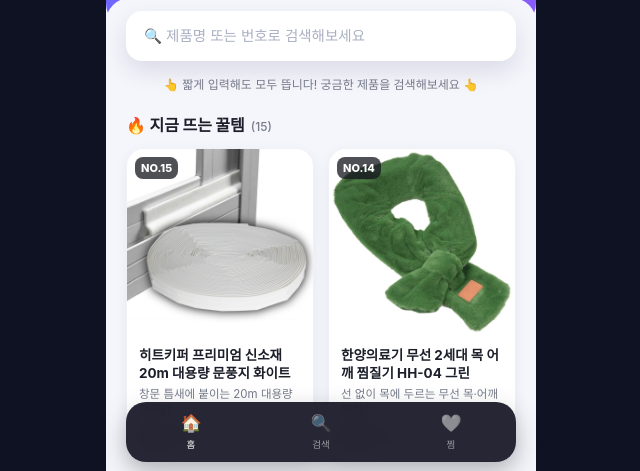
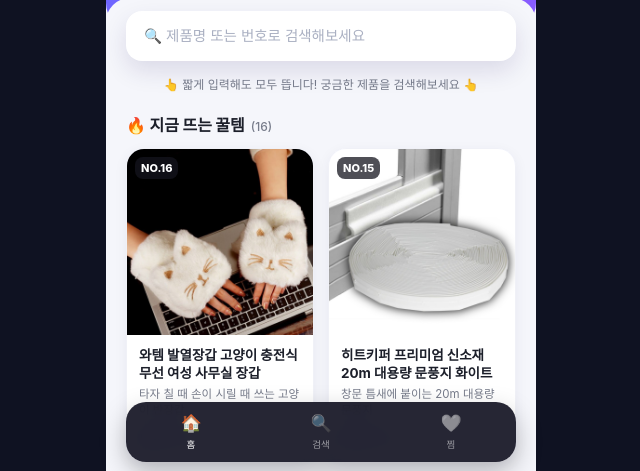
Before and after one commit to sehwan50593/igw-bio, a plain HTML site: page index.html in a window 1280 px wide. Shown: the part 324-795 px from the top of the page, without its empty margins (319-959 px from the left). Drawn offline with Linux system fonts and the light colour scheme.

Commit message:
상품 16번 링크 추가
Co-Authored-By: Claude Sonnet 5.5 <noreply@anthropic.com>

```diff
--- a/index.html
+++ b/index.html
@@ -272,6 +272,14 @@
   // img: 실제 상품 사진 경로 (없으면 emoji로 대체 표시)
   const products = [
     {
+      id: 16,
+      name: "와템 발열장갑 고양이 충전식 무선 여성 사무실 장갑",
+      desc: "타자 칠 때 손이 시릴 때 쓰는 고양이 반장갑",
+      emoji: "🧤",
+      img: "assets/product-16.jpg",
+      link: "https://link.coupang.com/a/iy4szeIv6q"
+    },
+    {
       id: 15,
       name: "히트키퍼 프리미엄 신소재 20m 대용량 문풍지 화이트",
       desc: "창문 틈새에 붙이는 20m 대용량 문풍지",
```
